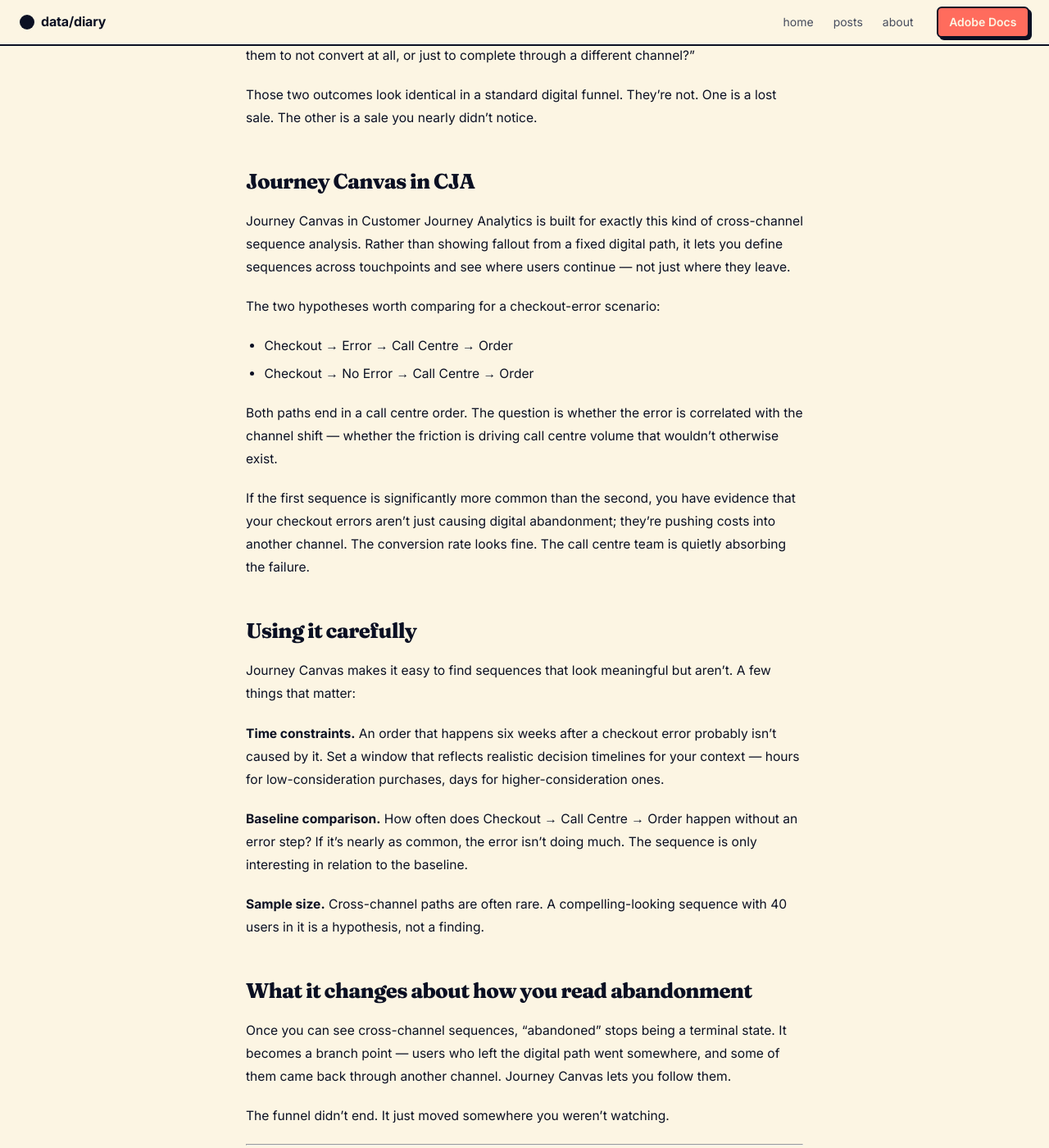
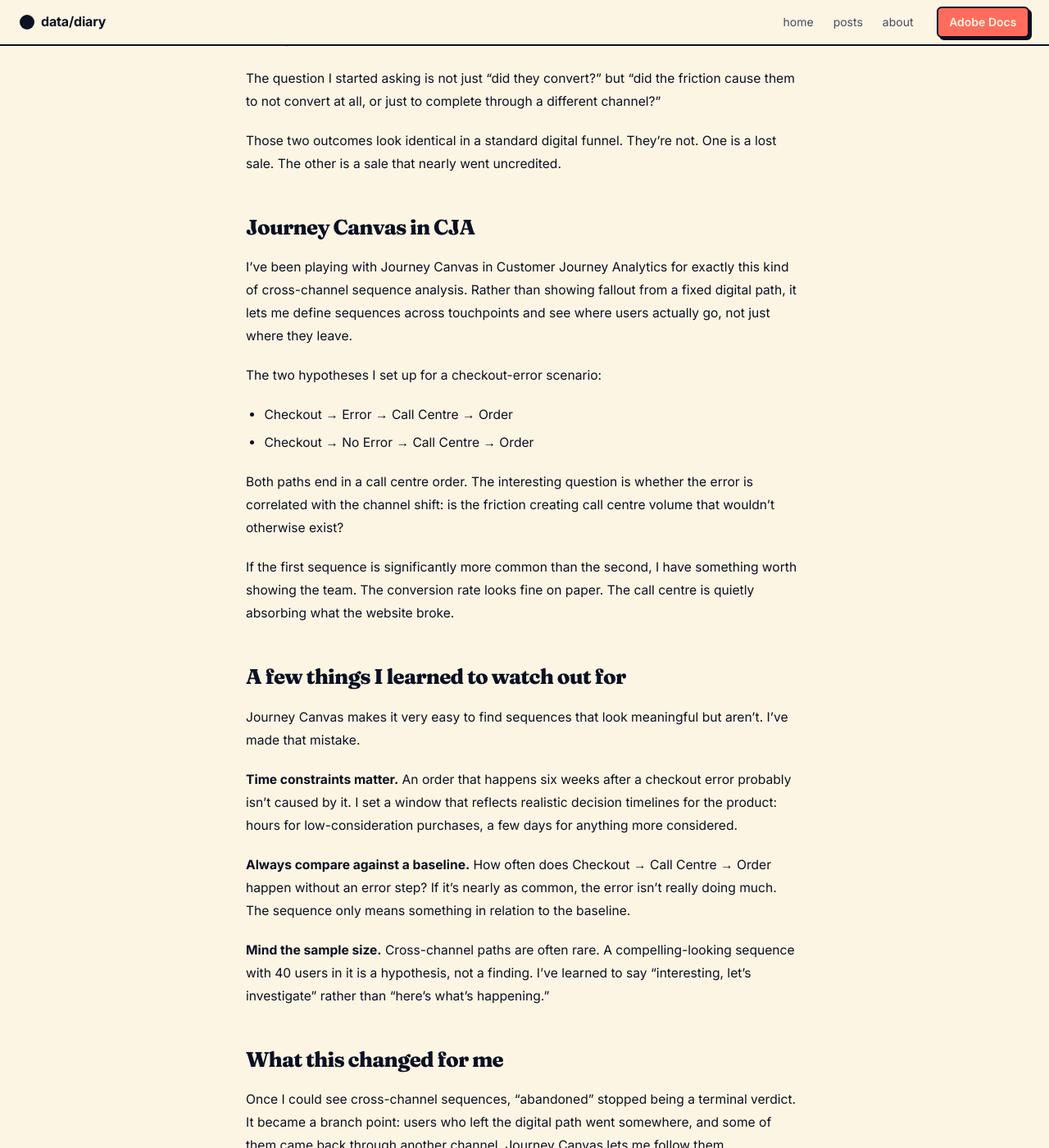
Before and after one commit to martineijrgensen-datadiaries/datadiary, a Jekyll site: the page built from _posts/2026-03-01-journey-canvas-cross-channel-sequences.md, in a window 1280 px wide and 1400 px high, scrolled down 841 px. Shown: the whole window at 82% size. Built offline with Jekyll 4.4.1, drawn with Linux system fonts in a browser that asks for light colours; some of the changed text lies outside the part shown.

Commit message:
Rewrite three posts with first-person diary voice and no em dashes
Co-Authored-By: Claude Sonnet 4.6 <noreply@anthropic.com>

```diff
--- a/_posts/2026-03-01-journey-canvas-cross-channel-sequences.md
+++ b/_posts/2026-03-01-journey-canvas-cross-channel-sequences.md
@@ -1,52 +1,52 @@
 ---
 layout: post
 title: "Did You Lose the Conversion, or Just Lose Sight of It?"
-subtitle: "Using Journey Canvas in CJA to trace what happens after digital friction — and why 'abandoned' doesn't always mean lost."
+subtitle: "Using Journey Canvas in CJA to trace what happens after digital friction, and why 'abandoned' doesn't always mean lost."
 tags: [CJA]
 read_time: 5
 emoji: "🗺️"
 ---
 
-When a customer hits a checkout error and doesn't complete their purchase on your website, the funnel report marks it as lost. But what if they called in and completed the order through your contact centre instead?
+I had a hunch that our funnel was lying to us. Not maliciously. Just quietly, by not knowing where to look.
 
-The conversion happened. Your digital analytics just can't see it.
+When a customer hits a checkout error and doesn't complete their purchase on the website, the funnel report marks it as lost. That felt too tidy to me. So I asked: what if they just called in instead?
 
 ## Channel shift vs. drop-off
 
-Most funnel analysis is channel-blind. It tracks a user through a sequence of digital touchpoints and calls anything that doesn't end in a conversion a failure. But customers don't experience your channels as separate systems. When friction appears in one place, some of them simply continue elsewhere.
+Most funnel analysis is channel-blind, and I think that's a genuinely underappreciated problem. It tracks a user through a sequence of digital touchpoints and calls anything that doesn't end in a conversion a failure. But customers don't think in channels. When friction appears in one place, some of them just continue elsewhere. Very reasonable behaviour, actually.
 
-The question isn't just "did they convert?" — it's "did the friction on the digital channel cause them to not convert at all, or just to complete through a different channel?"
+The question I started asking is not just "did they convert?" but "did the friction cause them to not convert at all, or just to complete through a different channel?"
 
-Those two outcomes look identical in a standard digital funnel. They're not. One is a lost sale. The other is a sale you nearly didn't notice.
+Those two outcomes look identical in a standard digital funnel. They're not. One is a lost sale. The other is a sale that nearly went uncredited.
 
 ## Journey Canvas in CJA
 
-Journey Canvas in Customer Journey Analytics is built for exactly this kind of cross-channel sequence analysis. Rather than showing fallout from a fixed digital path, it lets you define sequences across touchpoints and see where users continue — not just where they leave.
+I've been playing with Journey Canvas in Customer Journey Analytics for exactly this kind of cross-channel sequence analysis. Rather than showing fallout from a fixed digital path, it lets me define sequences across touchpoints and see where users actually go, not just where they leave.
 
-The two hypotheses worth comparing for a checkout-error scenario:
+The two hypotheses I set up for a checkout-error scenario:
 
 - Checkout → Error → Call Centre → Order
 - Checkout → No Error → Call Centre → Order
 
-Both paths end in a call centre order. The question is whether the error is correlated with the channel shift — whether the friction is driving call centre volume that wouldn't otherwise exist.
+Both paths end in a call centre order. The interesting question is whether the error is correlated with the channel shift: is the friction creating call centre volume that wouldn't otherwise exist?
 
-If the first sequence is significantly more common than the second, you have evidence that your checkout errors aren't just causing digital abandonment; they're pushing costs into another channel. The conversion rate looks fine. The call centre team is quietly absorbing the failure.
+If the first sequence is significantly more common than the second, I have something worth showing the team. The conversion rate looks fine on paper. The call centre is quietly absorbing what the website broke.
 
-## Using it carefully
+## A few things I learned to watch out for
 
-Journey Canvas makes it easy to find sequences that look meaningful but aren't. A few things that matter:
+Journey Canvas makes it very easy to find sequences that look meaningful but aren't. I've made that mistake.
 
-**Time constraints.** An order that happens six weeks after a checkout error probably isn't caused by it. Set a window that reflects realistic decision timelines for your context — hours for low-consideration purchases, days for higher-consideration ones.
+**Time constraints matter.** An order that happens six weeks after a checkout error probably isn't caused by it. I set a window that reflects realistic decision timelines for the product: hours for low-consideration purchases, a few days for anything more considered.
 
-**Baseline comparison.** How often does Checkout → Call Centre → Order happen without an error step? If it's nearly as common, the error isn't doing much. The sequence is only interesting in relation to the baseline.
+**Always compare against a baseline.** How often does Checkout → Call Centre → Order happen without an error step? If it's nearly as common, the error isn't really doing much. The sequence only means something in relation to the baseline.
 
-**Sample size.** Cross-channel paths are often rare. A compelling-looking sequence with 40 users in it is a hypothesis, not a finding.
+**Mind the sample size.** Cross-channel paths are often rare. A compelling-looking sequence with 40 users in it is a hypothesis, not a finding. I've learned to say "interesting, let's investigate" rather than "here's what's happening."
 
-## What it changes about how you read abandonment
+## What this changed for me
 
-Once you can see cross-channel sequences, "abandoned" stops being a terminal state. It becomes a branch point — users who left the digital path went somewhere, and some of them came back through another channel. Journey Canvas lets you follow them.
+Once I could see cross-channel sequences, "abandoned" stopped being a terminal verdict. It became a branch point: users who left the digital path went somewhere, and some of them came back through another channel. Journey Canvas lets me follow them.
 
-The funnel didn't end. It just moved somewhere you weren't watching.
+The funnel didn't end. I just wasn't watching the right thing.
 
 ---
 
```
Also changed, not shown: _posts/2026-01-20-cja-connections-person-id-stitching.md (+18 -18 lines), _posts/2026-04-17-click-quality-rate-cja.md (+12 -12 lines).
